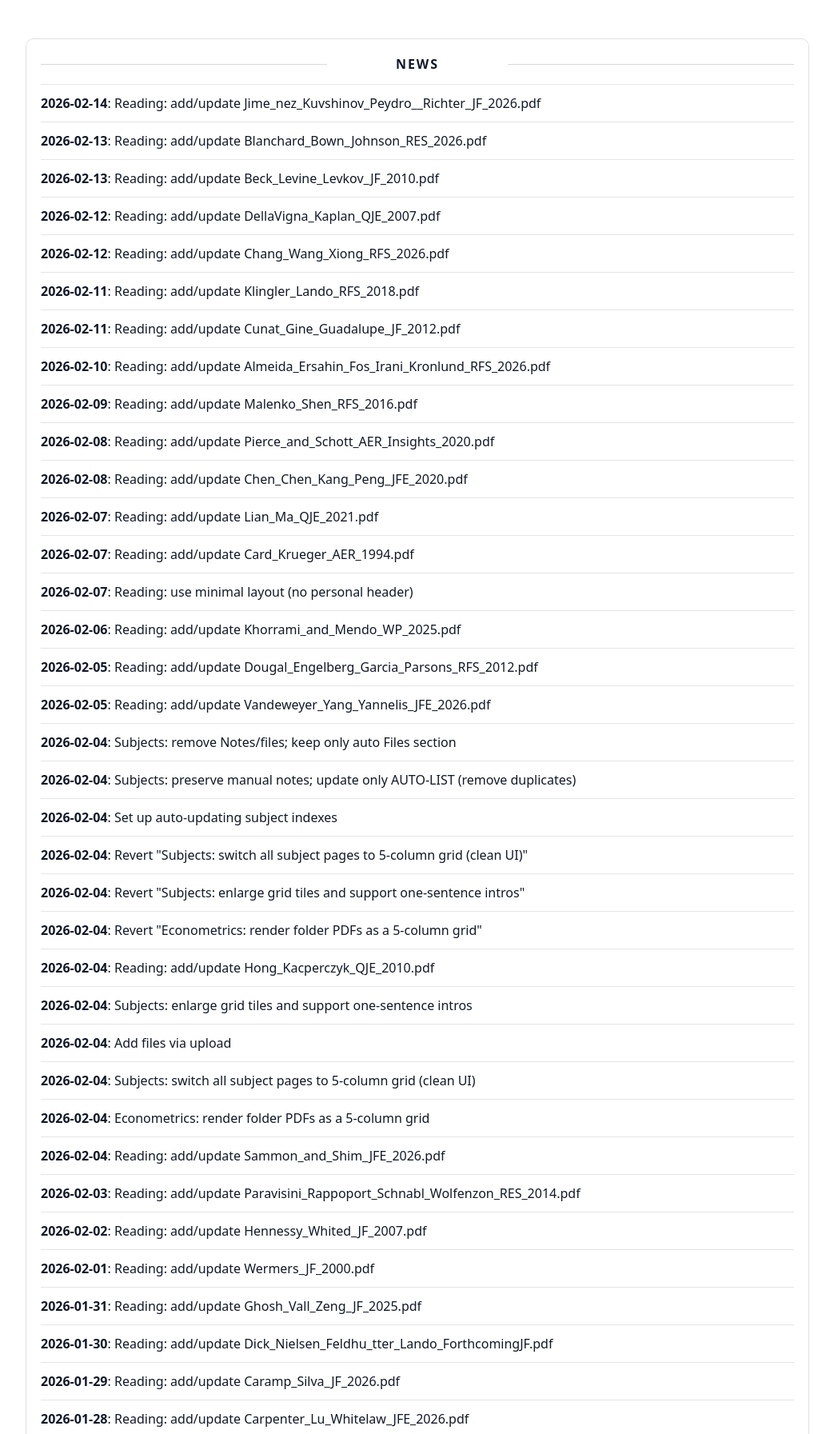
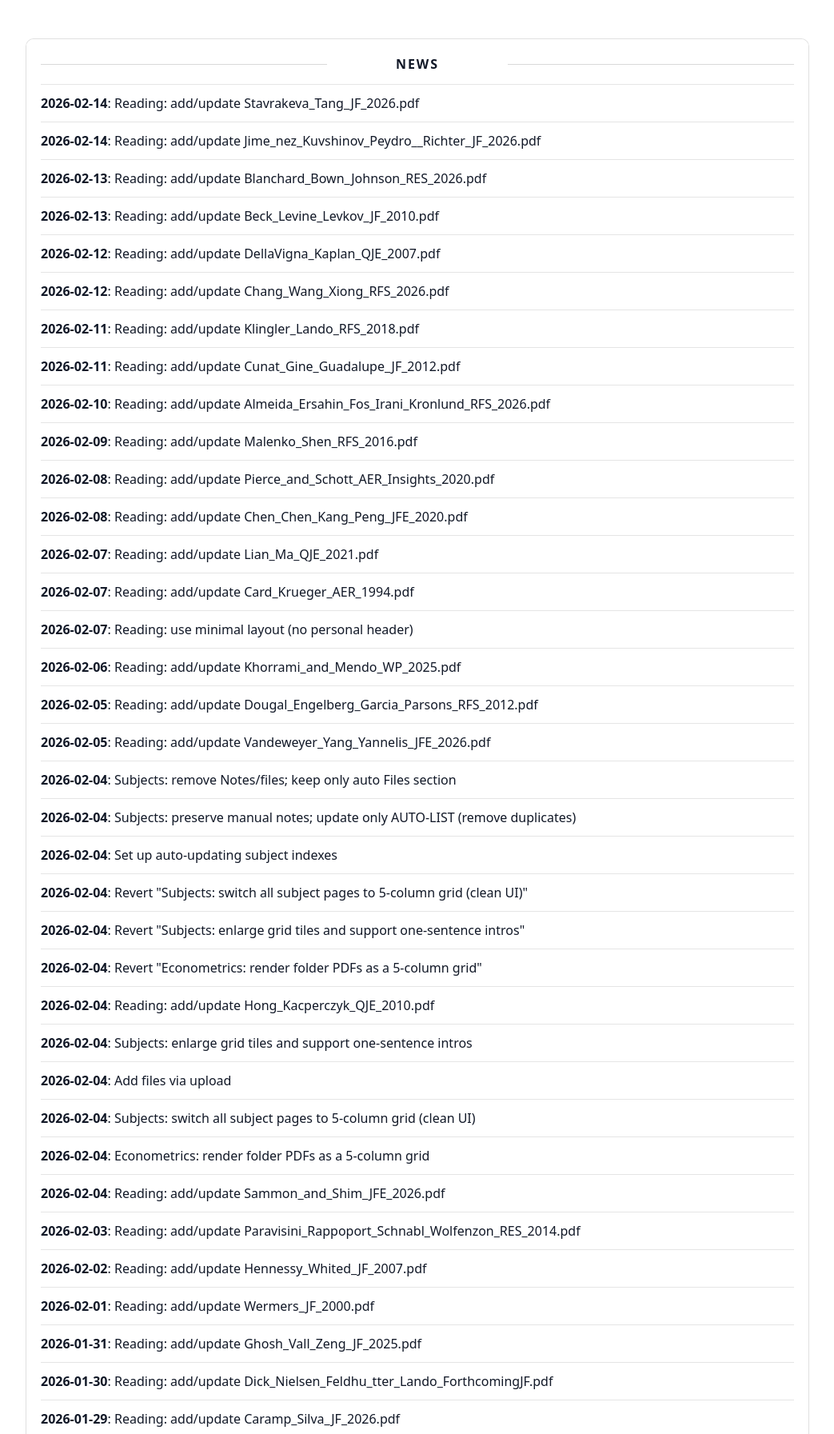
Before and after one commit to yaxinzn/study-archive, a Jekyll site: the page built from updates/index.md, in a window 1280 px wide, cut to the strip 476-2269 px from the top of the page. Shown: the whole strip at 80% size, without its empty margins (118-1161 px from the left). Built offline with Jekyll 4.4.1, drawn with Linux system fonts in a browser that asks for light colours; some of the changed text lies outside the part shown.

Commit message:
chore: update NEWS feed

```diff
--- a/_data/news.yml
+++ b/_data/news.yml
@@ -1,4 +1,7 @@
 # Auto-generated update history (sorted newest -> oldest). Do not edit manually.
+- ts: "1771070657"
+  date: "2026-02-14"
+  title: "Reading: add/update Stavrakeva_Tang_JF_2026.pdf"
 - ts: "1771060261"
   date: "2026-02-14"
   title: "Reading: add/update Jime_nez_Kuvshinov_Peydro__Richter_JF_2026.pdf"
```
